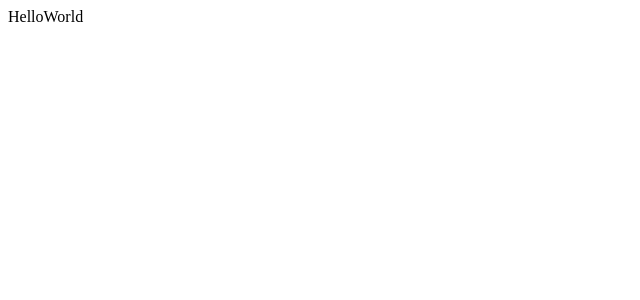
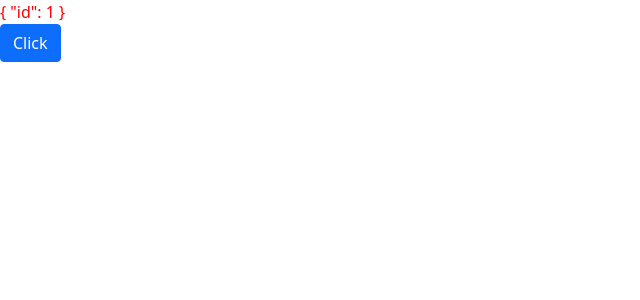
Before and after one commit to AnJuHwan/vue-project, a Vue app: page / in a window 1280 px wide. Shown: the top 300 px of the page, without its empty margins (0-640 px from the left). Built offline with nearby package versions, Linux system fonts and the light colour scheme.

Commit message:
vue ref , reactive , 기본 사용 방법

```diff
--- a/public/index.html
+++ b/public/index.html
@@ -1,15 +1,23 @@
 <!DOCTYPE html>
 <html lang="">
   <head>
-    <meta charset="utf-8">
-    <meta http-equiv="X-UA-Compatible" content="IE=edge">
-    <meta name="viewport" content="width=device-width,initial-scale=1.0">
-    <link rel="icon" href="<%= BASE_URL %>favicon.ico">
+    <meta charset="utf-8" />
+    <meta http-equiv="X-UA-Compatible" content="IE=edge" />
+    <meta name="viewport" content="width=device-width,initial-scale=1.0" />
+    <link rel="icon" href="<%= BASE_URL %>favicon.ico" />
+    <link
+      rel="stylesheet"
+      href="https://cdn.jsdelivr.net/npm/bootstrap@5.1.1/dist/css/bootstrap.min.css"
+    />
     <title><%= htmlWebpackPlugin.options.title %></title>
   </head>
   <body>
     <noscript>
-      <strong>We're sorry but <%= htmlWebpackPlugin.options.title %> doesn't work properly without JavaScript enabled. Please enable it to continue.</strong>
+      <strong
+        >We're sorry but <%= htmlWebpackPlugin.options.title %> doesn't work
+        properly without JavaScript enabled. Please enable it to
+        continue.</strong
+      >
     </noscript>
     <div id="app"></div>
     <!-- built files will be auto injected -->
--- a/src/App.vue
+++ b/src/App.vue
@@ -1,3 +1,44 @@
 <template>
-  <div>HelloWorld</div>
+  <div class="name">{{ name }}</div>
+  <button v-on:click="updateName" class="btn btn-primary">
+    Click
+  </button>
 </template>
+
+<script>
+import { ref } from 'vue';
+// ref : 사용시 name.value.id 으로 접근하여 object , array 접근 가능 ,
+// reactive : 직접적으로 name.id 으로 접근가능
+
+export default {
+  setup() {
+    // const name2 = reactive({
+    //   id: 1,
+    // });
+    const name = ref({
+      id: 1,
+    });
+
+    // const greeting = (name) => {
+    //   return `Hello ${name}`;
+    // };
+
+    // const greet = greeting(name);
+    const updateName = () => {
+      name.value.id = 2;
+      console.log(name);
+    };
+
+    return {
+      name,
+      updateName,
+    };
+  },
+};
+</script>
+
+<style>
+.name {
+  color: red;
+}
+</style>
```
Also changed, not shown: src/components/HelloWorld.vue (deleted, +0 -32 lines).
